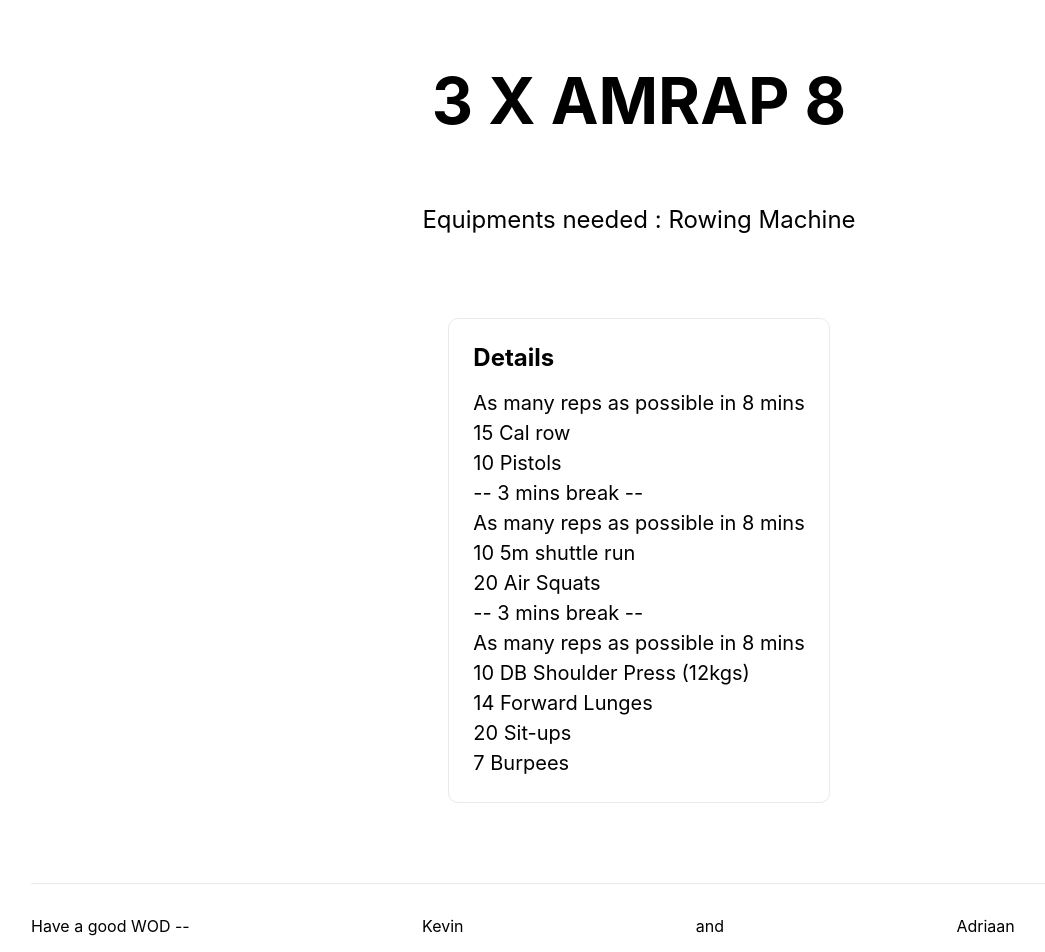
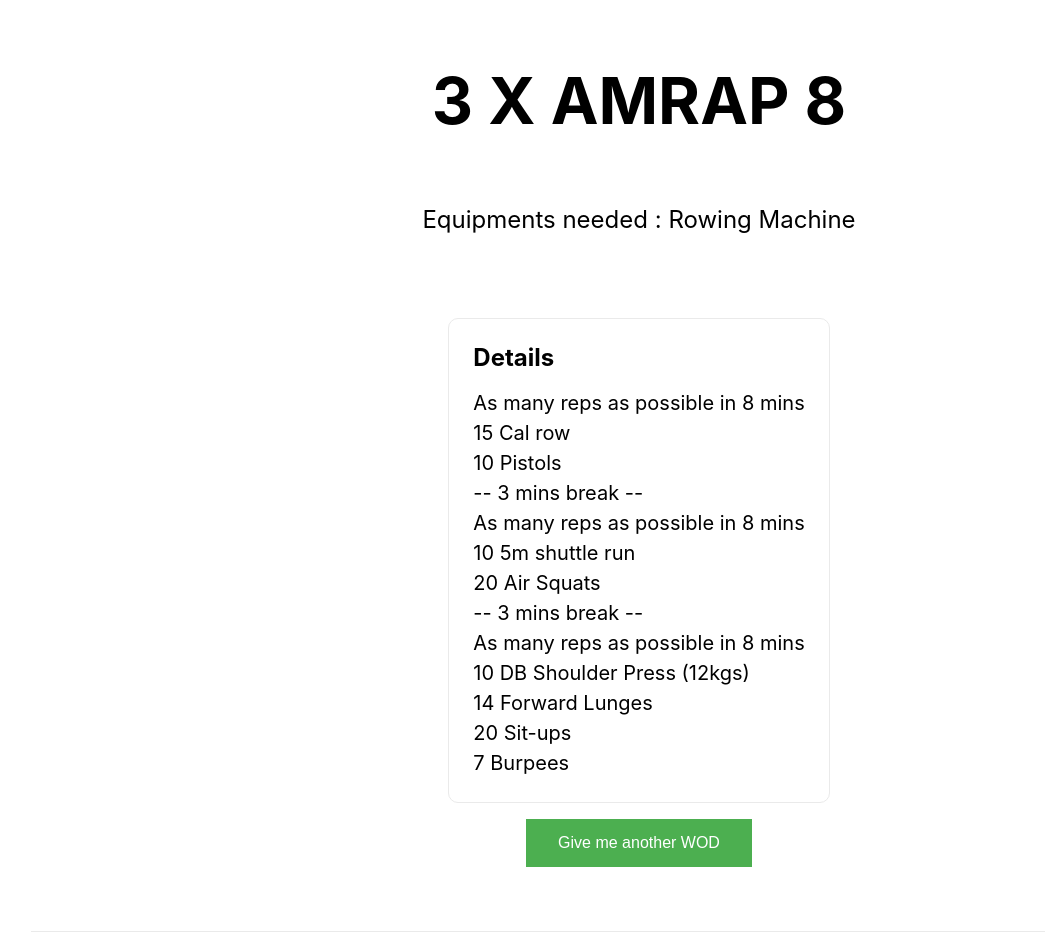
Before and after one commit to kjkaizens/givemeawod, a Next.js app: page /22042022 in a window 1280 px wide. Shown: the top 952 px of the page, without its empty margins (1-1046 px from the left). Built offline with nearby package versions, Linux system fonts and the light colour scheme.

Commit message:
give me another wod

```diff
--- a/pages/[alias].tsx
+++ b/pages/[alias].tsx
@@ -2,6 +2,7 @@ import type { NextPage } from 'next'
 import Head from 'next/head'
 import Image from 'next/image'
 import { useRouter } from 'next/router'
+import React from 'react'
 import styles from '../styles/Home.module.css'
 import data from './wod_data.json'
 
@@ -39,7 +40,7 @@ const WodCard = (props: { name:string, equipments: string, description: string,
   )
 }
 
-const PageLayout = (props:{children:React.ReactChild}) =>{
+const PageLayout = (props:{children:React.ReactChild|React.ReactChild[]}) =>{
   return(
     <div className={styles.container}>
       <Head>
@@ -65,6 +66,18 @@ const PageLayout = (props:{children:React.ReactChild}) =>{
   )
 }
 
+const RandomWodButton = () =>{
+  const l = data.length
+  const d = Math.floor(Math.random() * l);
+  const randomWodLink = "/" + data[d].alias
+  return(
+    <a href={randomWodLink}>
+    <button className={styles.randomWodButton}>
+      Give me another WOD
+    </button>
+    </a>
+  )
+}
 const Home: NextPage = () => {
   const router = useRouter()
   const alias = router.query.alias
@@ -82,12 +95,14 @@ const Home: NextPage = () => {
         <h1 className={styles.title}>
         Rest Day!! Remember to Eat Well, Drink Water and Rest well.
       </h1>
+      <RandomWodButton/>
       </PageLayout>
     )
   }
   return (
     <PageLayout>
       <WodCard {...wod_data}/>
+      <RandomWodButton/>
     </PageLayout>
   )
 }
--- a/styles/Home.module.css
+++ b/styles/Home.module.css
@@ -114,3 +114,14 @@ a.card:active {
     flex-direction: column;
   }
 }
+
+.randomWodButton{
+  background-color: #4CAF50; /* Green */
+  border: none;
+  color: white;
+  padding: 15px 32px;
+  text-align: center;
+  text-decoration: none;
+  display: inline-block;
+  font-size: 16px;
+}
```
Also changed, not shown: 1 other file (tests, documents, lock files or other folders).
